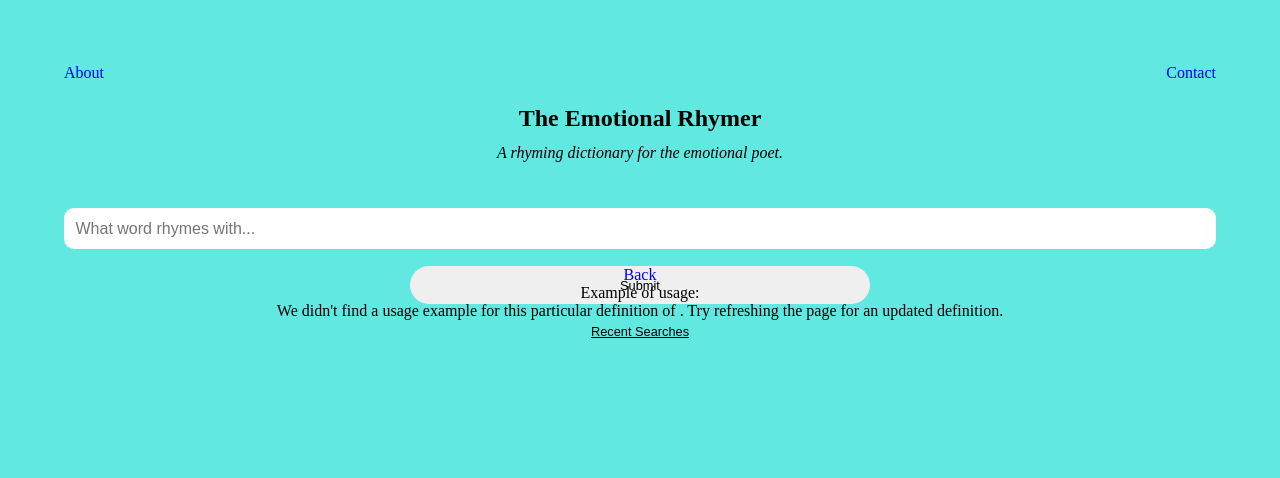
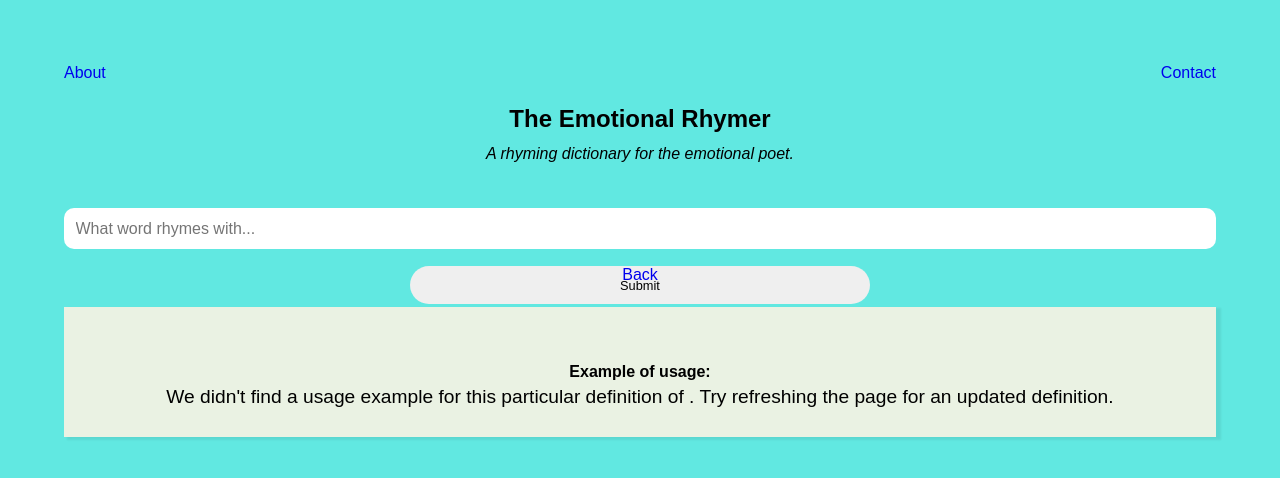
Before and after one commit to tanishaldavey/the-emotional-rhymer, a React (Create React App) app: page /1/rhymes/1/word-details in a window 1280 px wide. Shown: the top 478 px of the page. Built offline with nearby package versions, Linux system fonts and the light colour scheme.

Commit message:
Style word details card

```diff
--- a/src/components/App/App.css
+++ b/src/components/App/App.css
@@ -1,4 +1,5 @@
 .App {
+  font-family: sans-serif;
   text-align: center;
 }
 main {
--- a/src/containers/RhymesContianer/RhymesContainer.css
+++ b/src/containers/RhymesContianer/RhymesContainer.css
@@ -2,8 +2,3 @@
 .rhymes-container {
   overflow: scroll;
 }
-
-.rhymes-container h3 {
-  font-size: 2em;
-  margin: 1% 0;
-}
--- a/src/containers/WordDetails/WordDetails.css
+++ b/src/containers/WordDetails/WordDetails.css
@@ -0,0 +1,16 @@
+/* STYLING FOR WORD DETAILS */
+.word-details {
+  background: #EAF2E3;
+  box-shadow: 4px 2px 2px 1px rgba(0, 0, 0, 0.07);
+  margin-top: 2%;
+  padding: 2%;
+}
+
+.word-details p {
+  font-size: 1.2em;
+  line-height: 1.7em;
+}
+
+h4 {
+  margin-top: 3%;
+}
--- a/src/containers/WordDetails/WordDetails.js
+++ b/src/containers/WordDetails/WordDetails.js
@@ -13,12 +13,14 @@ const WordDetails = ({ wordDetails, errorMessage }) => {
         <Link to={`/${wordDetails.word}/rhymes`}>
           <p>Back</p>
         </Link>
-        <h3>{wordDetails.word}</h3>
-        <p>{wordDetails.partOfSpeech}</p>
-        <p>{wordDetails.definition}</p>
-        <p>Example of usage:</p>
-        {!Array.isArray(wordDetails.examples) && <p>We didn't find a usage example for this particular definition of {wordDetails.word}. Try refreshing the page for an updated definition.</p>}
-        <p>{wordDetails.examples}</p>
+        <div className='word-details'>
+          <h3>{wordDetails.word}</h3>
+          <h4>{wordDetails.partOfSpeech}</h4>
+          <p>{wordDetails.definition}</p>
+          <h4>Example of usage:</h4>
+          {!Array.isArray(wordDetails.examples) && <p>We didn't find a usage example for this particular definition of {wordDetails.word}. Try refreshing the page for an updated definition.</p>}
+          <p>{wordDetails.examples}</p>
+        </div>
       </section>
     }
     </section>
--- a/src/index.css
+++ b/src/index.css
@@ -12,3 +12,8 @@ a {
 button {
   cursor: pointer;
 }
+
+h3 {
+  font-size: 2em;
+  margin: 1% 0;
+}
```
